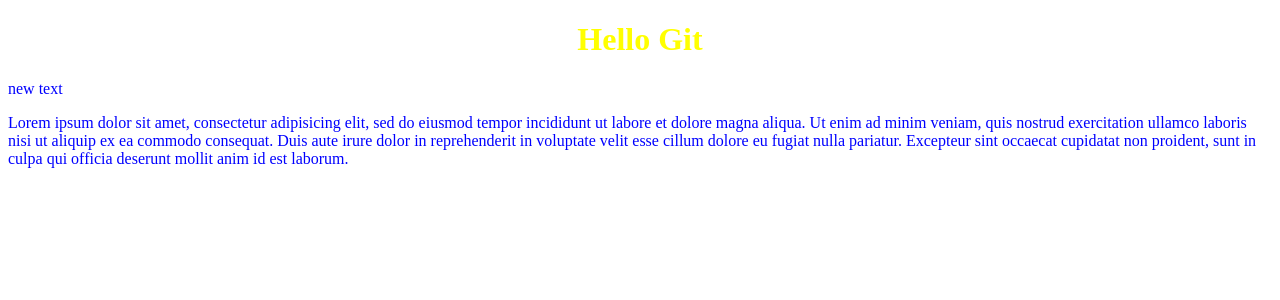
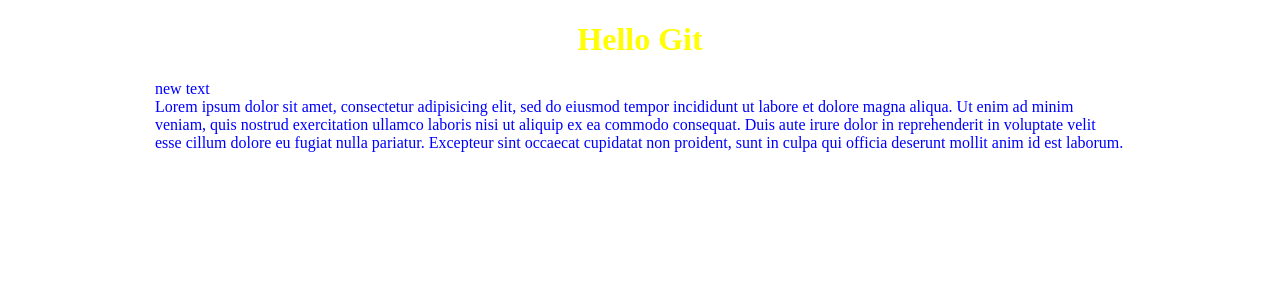
Before and after one commit to ArmenHarutyunyan1993/testgit, a PHP site: page / in a window 1280 px wide. Shown: the top 300 px of the page. Run offline with PHP 8.4, Linux system fonts and the light colour scheme.

Commit message:
set style width for p

```diff
--- a/style2.css
+++ b/style2.css
@@ -1,5 +1,7 @@
 p{
 	color:blue;
+	width: 970px;
+	margin:0 auto;
 }
 h1{
 	color:yellow;
```
